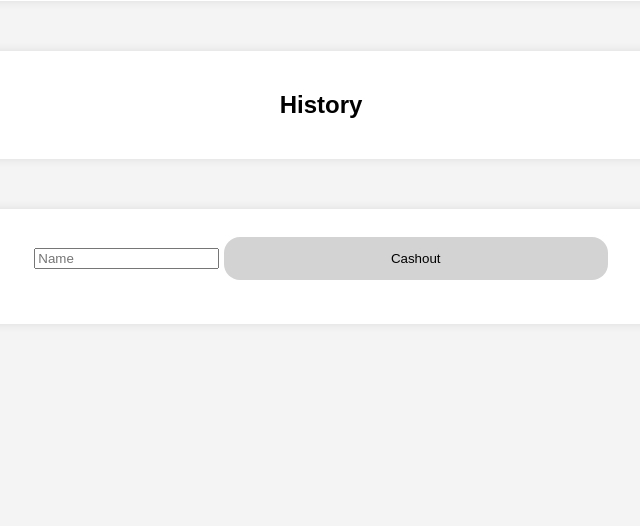
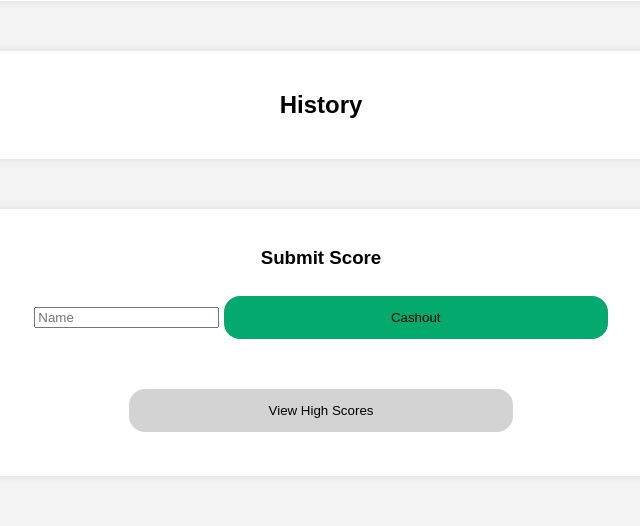
Before and after one commit to cj-wallace/risktheodds, a Flask app: page / in a window 1280 px wide. Shown: the part 362-888 px from the top of the page, without its empty margins (319-959 px from the left). Before the commit the page ends 642 px from the top, so only its background shows below. Run offline with Flask 3, Linux system fonts and the light colour scheme.

Commit message:
Add dockerfile and session variables

```diff
--- a/webapp/app.py
+++ b/webapp/app.py
@@ -1,17 +1,21 @@
-from flask import Flask, render_template, request, redirect, session
+from flask import Flask, render_template, request, redirect, session, session
 import random
 import json
 import os
 
+
 app = Flask(__name__)
 
-score = 100.00
-history = []
+app.secret_key='SECRET_KEY'
 
 @app.route('/', methods=['GET', 'POST'])
 def index():
-    global score
-    global history
+    score = float(session['score'] if 'score' in session else 100.00)
+    history = list(session['history'] if 'history' in session else [])
+
+    print(score)
+    print(history)
+
     if request.method == 'POST':
         post_data = dict(request.form)
 
@@ -34,6 +38,12 @@ def index():
 
         history.insert(0,output)
         history = history[:5]
+
+        session['score'] = score
+        session['history'] = history
+
+        print(score)
+        print(history)
 
         return render_template('risk.html',score=score_str, message=message, risk=int(risk), wager=int(wager), rand=int(rand), history=history)
     elif request.method == 'GET':
@@ -83,10 +93,12 @@ def scores():
                     else:
                         new_score = {"name": name, "score": score, "score_string": "{:,.2f}".format(score)}
                         scores.append(new_score)
-                        print(scores)
                         with open(scores_file, 'w') as f:
                             json.dump(scores, f)
-                        #return redirect('/scores') GET request
+
+                        session['score'] = 100.00
+                        session['history'] = []
+
                         return redirect("/scores")
 
     elif request.method == 'GET':
--- a/webapp/data/scores.json
+++ b/webapp/data/scores.json
@@ -1 +1 @@
-[{"name": "John", "score": 42.0, "score_string": "42.00"}, {"name": "Jane", "score": 42.0, "score_string": "42.00"}, {"name": "Connor", "score": 90.0, "score_string": "90.00"}, {"name": "Test", "score": 90.0, "score_string": "90.00"}, {"name": "Test2", "score": 90.0, "score_string": "90.00"}, {"name": "Try", "score": 90.0, "score_string": "90.00"}, {"name": "Test4", "score": 100.0, "score_string": "100.00"}, {"name": "Try3", "score": 113.32, "score_string": "113.32"}]
+[{"name": "John", "date": "2016-01-01", "score": 42.0, "score_string": "42.00"}, {"name": "Jane", "date": "2016-01-01", "score": 42.0, "score_string": "42.00"}, {"name": "2", "score": 100.0, "score_string": "100.00"}, {"name": "Test", "score": 138.27, "score_string": "138.27"}]
--- a/webapp/templates/risk.html
+++ b/webapp/templates/risk.html
@@ -167,12 +167,19 @@
 		</ul>
 	</div>
 	<div class="container">
+		<h3>Submit Score</h2>
 		<form method="POST"
 			action="{{ url_for('scores') }}">
 			<input type="hidden" name="score" value="{{ score }}">
 			<input type="text" name="name" placeholder="Name">
-			<button class="btn btn-alternate" type="submit">Cashout</button>
+			<button class="btn btn-default" type="submit">Cashout</button>
 		</form>
+
+		<br>
+
+		<form method="GET"
+			action="{{ url_for('scores') }}">
+			<button class="btn btn-alternate" type="submit">View High Scores</button>
 </body>
 
 <script>
```
Also changed, not shown: 2 other files.
